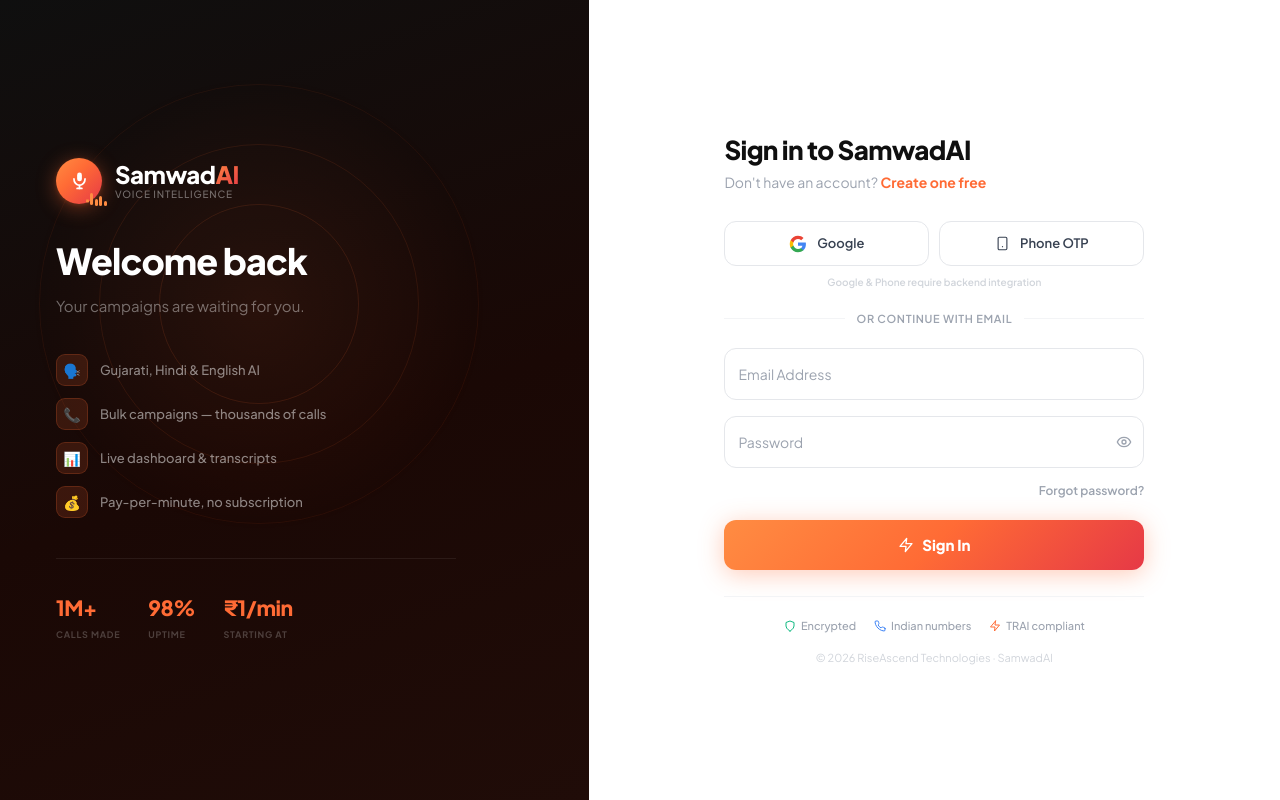
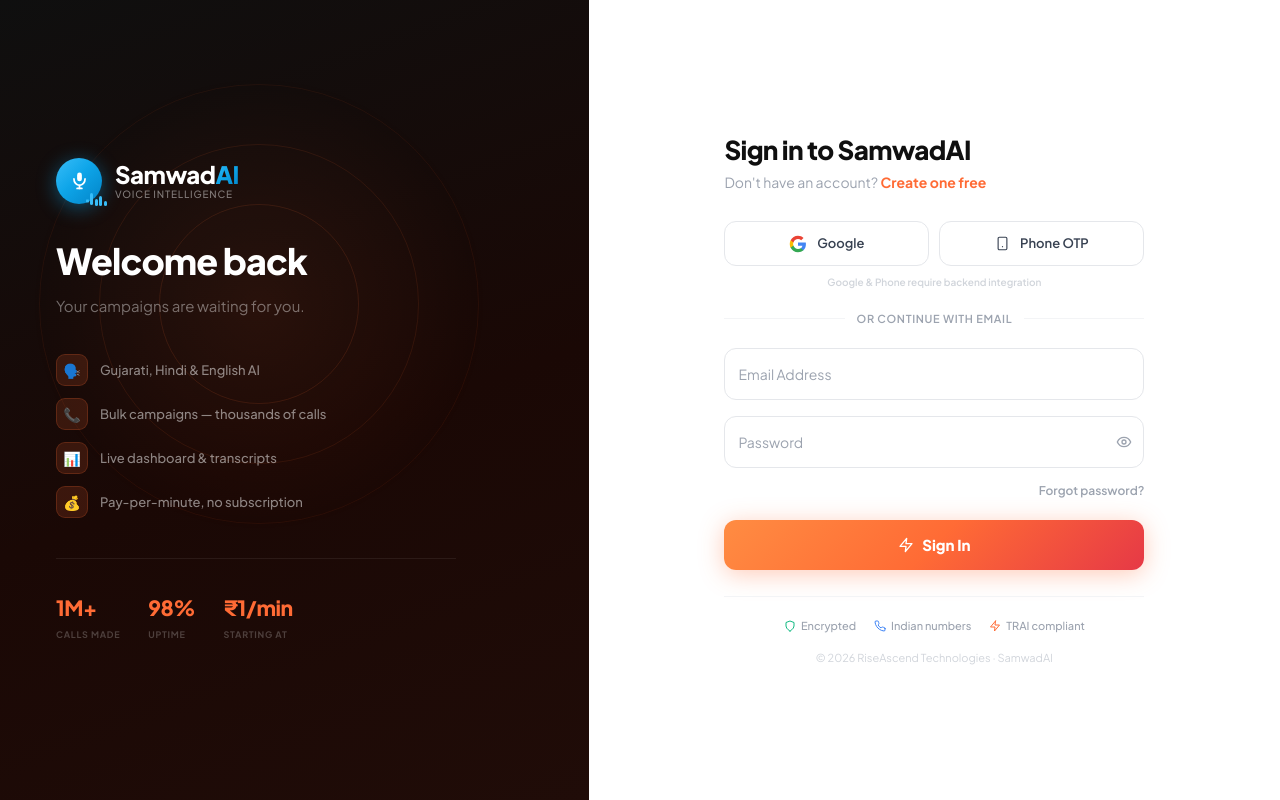
Before and after one commit to RuhiModi/AI-Voice-Call-Automation, a React (Vite) app in the folder frontend/: page /login in a window 1280 px wide. Built offline with nearby package versions, Linux system fonts and the light colour scheme.

Commit message:
Refactor Logo component styles and structure

```diff
--- a/frontend/src/components/Logo.jsx
+++ b/frontend/src/components/Logo.jsx
@@ -1,51 +1,41 @@
-// src/components/Logo.jsx — SamwadAI
-// Usage:
-//   <Logo />              — default (light bg)
-//   <Logo dark />         — white text (dark bg)
-//   <Logo size="sm" />    — sidebar
-//   <Logo size="md" />    — default
-//   <Logo size="lg" />    — landing/login
-//   <Logo iconOnly />     — icon only
+// src/components/Logo.jsx — SamwadAI · Sky Blue
+// <Logo />           light bg  |  <Logo dark /> dark bg
+// <Logo size="sm|md|lg" />     |  <Logo iconOnly />
 
 export default function Logo({ dark = false, size = 'md', iconOnly = false }) {
   const s = {
-    sm: { wrap: 34, core: 34, mic: 14, ring: 34, t1: 17, t2: 9,  gap: 10 },
-    md: { wrap: 46, core: 46, mic: 19, ring: 46, t1: 24, t2: 10, gap: 13 },
-    lg: { wrap: 60, core: 60, mic: 24, ring: 60, t1: 32, t2: 12, gap: 18 },
-  }[size] || { wrap: 46, core: 46, mic: 19, ring: 46, t1: 24, t2: 10, gap: 13 }
+    sm: { wrap:34, core:34, mic:14, t1:17, t2:9,  gap:10 },
+    md: { wrap:46, core:46, mic:19, t1:24, t2:10, gap:13 },
+    lg: { wrap:60, core:60, mic:24, t1:32, t2:12, gap:18 },
+  }[size] || { wrap:46, core:46, mic:19, t1:24, t2:10, gap:13 }
 
-  const uid = `sw-${size}`   // unique keyframe names per size
+  const uid = `sw-${size}`
 
   return (
-    <div style={{ display: 'flex', alignItems: 'center', gap: s.gap, userSelect: 'none' }}>
+    <div style={{ display:'flex', alignItems:'center', gap:s.gap, userSelect:'none' }}>
 
-      {/* ── Animated icon ── */}
-      <div style={{
-        width: s.wrap, height: s.wrap, position: 'relative',
-        display: 'flex', alignItems: 'center', justifyContent: 'center', flexShrink: 0,
-      }}>
-        {/* Sound-wave rings — 3 concentric pulses */}
+      {/* Animated icon */}
+      <div style={{ width:s.wrap, height:s.wrap, position:'relative', display:'flex', alignItems:'center', justifyContent:'center', flexShrink:0 }}>
+
+        {/* Pulse rings */}
         {[0, 0.7, 1.4].map((delay, i) => (
           <div key={i} style={{
-            position: 'absolute',
-            width: s.ring, height: s.ring, borderRadius: '50%',
-            border: `1.5px solid #FF6B35`,
-            animation: `${uid}-pulse 2.1s cubic-bezier(0.4,0,0.6,1) ${delay}s infinite`,
-            opacity: 0,
-          }} />
+            position:'absolute', width:s.wrap, height:s.wrap, borderRadius:'50%',
+            border:'1.5px solid #0EA5E9', opacity:0,
+            animation:`${uid}-pulse 2.1s cubic-bezier(0.4,0,0.6,1) ${delay}s infinite`,
+          }}/>
         ))}
 
-        {/* Core circle — gradient saffron→coral */}
+        {/* Core */}
         <div style={{
-          width: s.core, height: s.core, borderRadius: '50%',
-          background: 'linear-gradient(135deg, #FF8C42 0%, #FF6B35 40%, #E63946 100%)',
-          display: 'flex', alignItems: 'center', justifyContent: 'center',
-          position: 'relative', zIndex: 2,
-          boxShadow: '0 4px 20px rgba(255,107,53,0.40), 0 1px 4px rgba(255,107,53,0.20)',
-          animation: `${uid}-breathe 3s ease-in-out infinite`,
+          width:s.core, height:s.core, borderRadius:'50%',
+          background:'linear-gradient(135deg,#38BDF8 0%,#0EA5E9 45%,#0284C7 100%)',
+          display:'flex', alignItems:'center', justifyContent:'center',
+          position:'relative', zIndex:2,
+          animation:`${uid}-breathe 3s ease-in-out infinite`,
+          boxShadow:'0 4px 20px rgba(14,165,233,0.45)',
         }}>
-          {/* Mic icon — white, clean */}
-          <svg width={s.mic} height={s.mic} viewBox="0 0 24 24" fill="none" style={{ display: 'block' }}>
+          <svg width={s.mic} height={s.mic} viewBox="0 0 24 24" fill="none" style={{ display:'block' }}>
             <rect x="9" y="2" width="6" height="11" rx="3" fill="white"/>
             <path d="M5 10C5 14.418 8.134 18 12 18C15.866 18 19 14.418 19 10"
               stroke="white" strokeWidth="2.2" strokeLinecap="round" fill="none"/>
@@ -54,49 +44,37 @@ export default function Logo({ dark = false, size = 'md', iconOnly = false }) {
           </svg>
         </div>
 
-        {/* Animated sound bars — sit at bottom-right of icon */}
-        <div style={{
-          position: 'absolute', bottom: -2, right: -4,
-          display: 'flex', alignItems: 'flex-end', gap: 2,
-          zIndex: 3,
-        }}>
+        {/* Sound bars */}
+        <div style={{ position:'absolute', bottom:-2, right:-4, display:'flex', alignItems:'flex-end', gap:2, zIndex:3 }}>
           {[1, 1.5, 0.8, 1.2, 0.6].map((h, i) => (
             <div key={i} style={{
-              width: 2.5, borderRadius: 2,
-              background: dark ? '#FF8C42' : '#FF6B35',
-              animation: `${uid}-bar 1.1s ease-in-out ${i * 0.12}s infinite`,
-              height: `${h * (s.core * 0.18)}px`,
-            }} />
+              width:2.5, borderRadius:2,
+              background: dark ? '#38BDF8' : '#0EA5E9',
+              animation:`${uid}-bar 1.1s ease-in-out ${i*0.12}s infinite`,
+              height:`${h * (s.core * 0.18)}px`,
+            }}/>
           ))}
         </div>
       </div>
 
-      {/* ── Wordmark ── */}
+      {/* Wordmark */}
       {!iconOnly && (
-        <div style={{ lineHeight: 1 }}>
+        <div style={{ lineHeight:1 }}>
           <div style={{
-            fontFamily: '"Plus Jakarta Sans", "DM Sans", sans-serif',
-            fontWeight: 800,
-            fontSize: s.t1,
-            letterSpacing: '-0.02em',
-            lineHeight: 1,
+            fontFamily:'"Plus Jakarta Sans","DM Sans",sans-serif',
+            fontWeight:800, fontSize:s.t1, letterSpacing:'-0.02em', lineHeight:1,
             color: dark ? '#ffffff' : '#0f0f0f',
           }}>
             Samwad<span style={{
-              background: 'linear-gradient(135deg, #FF8C42, #E63946)',
-              WebkitBackgroundClip: 'text',
-              WebkitTextFillColor: 'transparent',
-              backgroundClip: 'text',
+              background:'linear-gradient(135deg,#38BDF8,#0EA5E9,#0284C7)',
+              WebkitBackgroundClip:'text', WebkitTextFillColor:'transparent', backgroundClip:'text',
             }}>AI</span>
           </div>
           <div style={{
-            fontFamily: '"Plus Jakarta Sans", "DM Sans", sans-serif',
-            fontWeight: 500,
-            fontSize: s.t2,
-            color: dark ? 'rgba(255,255,255,0.4)' : '#9ca3af',
-            letterSpacing: '0.08em',
-            textTransform: 'uppercase',
-            marginTop: 3,
+            fontFamily:'"Plus Jakarta Sans","DM Sans",sans-serif',
+            fontWeight:500, fontSize:s.t2,
+            color: dark ? 'rgba(255,255,255,0.45)' : '#9CA3AF',
+            letterSpacing:'0.08em', textTransform:'uppercase', marginTop:3,
           }}>
             Voice Intelligence
           </div>
@@ -104,19 +82,18 @@ export default function Logo({ dark = false, size = 'md', iconOnly = false }) {
       )}
 
       <style>{`
-        @import url('https://fonts.googleapis.com/css2?family=Plus+Jakarta+Sans:wght@500;600;700;800&display=swap');
-
+        @import url('https://fonts.googleapis.com/css2?family=Plus+Jakarta+Sans:wght@500;700;800&display=swap');
         @keyframes ${uid}-pulse {
-          0%   { transform: scale(0.4); opacity: 0.8; }
-          100% { transform: scale(2.4); opacity: 0; }
+          0%   { transform:scale(0.4); opacity:0.85; }
+          100% { transform:scale(2.4); opacity:0; }
         }
         @keyframes ${uid}-breathe {
-          0%, 100% { box-shadow: 0 4px 20px rgba(255,107,53,0.40), 0 1px 4px rgba(255,107,53,0.20); }
-          50%       { box-shadow: 0 6px 28px rgba(255,107,53,0.60), 0 2px 8px rgba(255,107,53,0.30); }
+          0%,100% { box-shadow:0 4px 20px rgba(14,165,233,0.45); }
+          50%      { box-shadow:0 6px 28px rgba(14,165,233,0.68); }
         }
         @keyframes ${uid}-bar {
-          0%, 100% { transform: scaleY(0.4); }
-          50%       { transform: scaleY(1.0); }
+          0%,100% { transform:scaleY(0.4); }
+          50%      { transform:scaleY(1.0); }
         }
       `}</style>
     </div>
```
